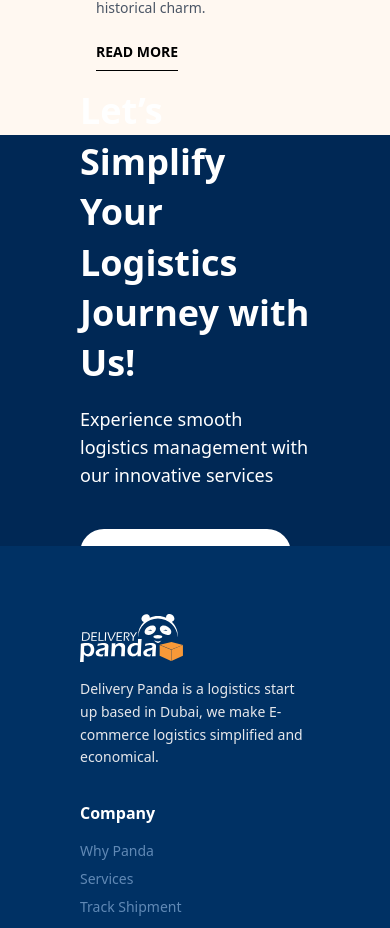
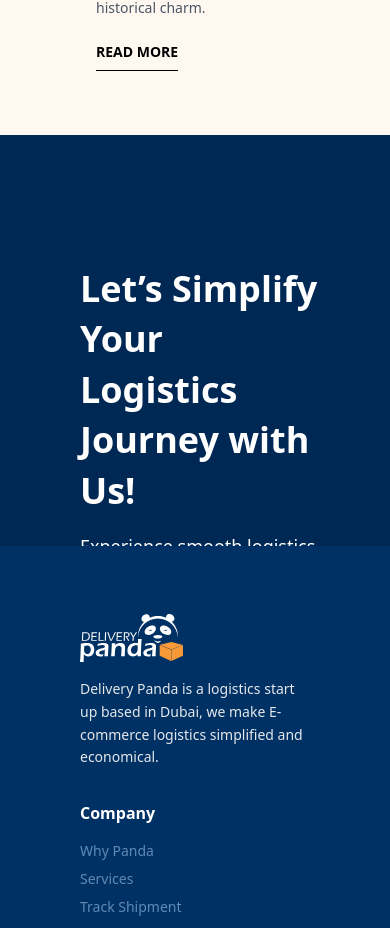
Before and after one commit to nithinraj1999/Panda-Delivery---Machine-Task, a React (Vite) app: page / in a window 390 px wide. Shown: the part 8476-9404 px from the top of the page. Built offline with nearby package versions, Linux system fonts and the light colour scheme; grey boxes are pictures that could not be loaded.

Commit message:
chore: hide right column image on screens below lg

```diff
--- a/src/components/sections/CtaSection.tsx
+++ b/src/components/sections/CtaSection.tsx
@@ -3,8 +3,8 @@ import React from "react";
 const CtaSection: React.FC = () => {
     return (
         <section className="bg-[#002855] text-white h-[411px] flex pl-[80px]">
-            <div className="py-30 pr-[80px]">
-                <div className="flex-1 flex flex-col items-start justify-center  h-[153px] gap-4">
+            <div className="flex-1 flex flex-col justify-center pr-[40px]">
+                <div className="flex flex-col items-start gap-4 h-[153px]">
                     <div>
                         <h2 className="text-[36px] lg:text-4xl font-semibold mb-4 leading-[140%]">
                             Let’s Simplify Your<br /> Logistics Journey with Us!
@@ -18,18 +18,15 @@ const CtaSection: React.FC = () => {
                         Start 14-day Free Trial
                     </button>
                 </div>
-
-
             </div>
 
-            <div className="flex-1 flex items-center justify-center bg-black">
+            <div className="flex-1 hidden lg:flex items-center justify-center bg-black">
                 <img
                     src="/images/container-cta.jpg"
                     alt="Right Content"
                     className="w-full h-full object-cover"
                 />
             </div>
-
         </section>
     );
 };
```
